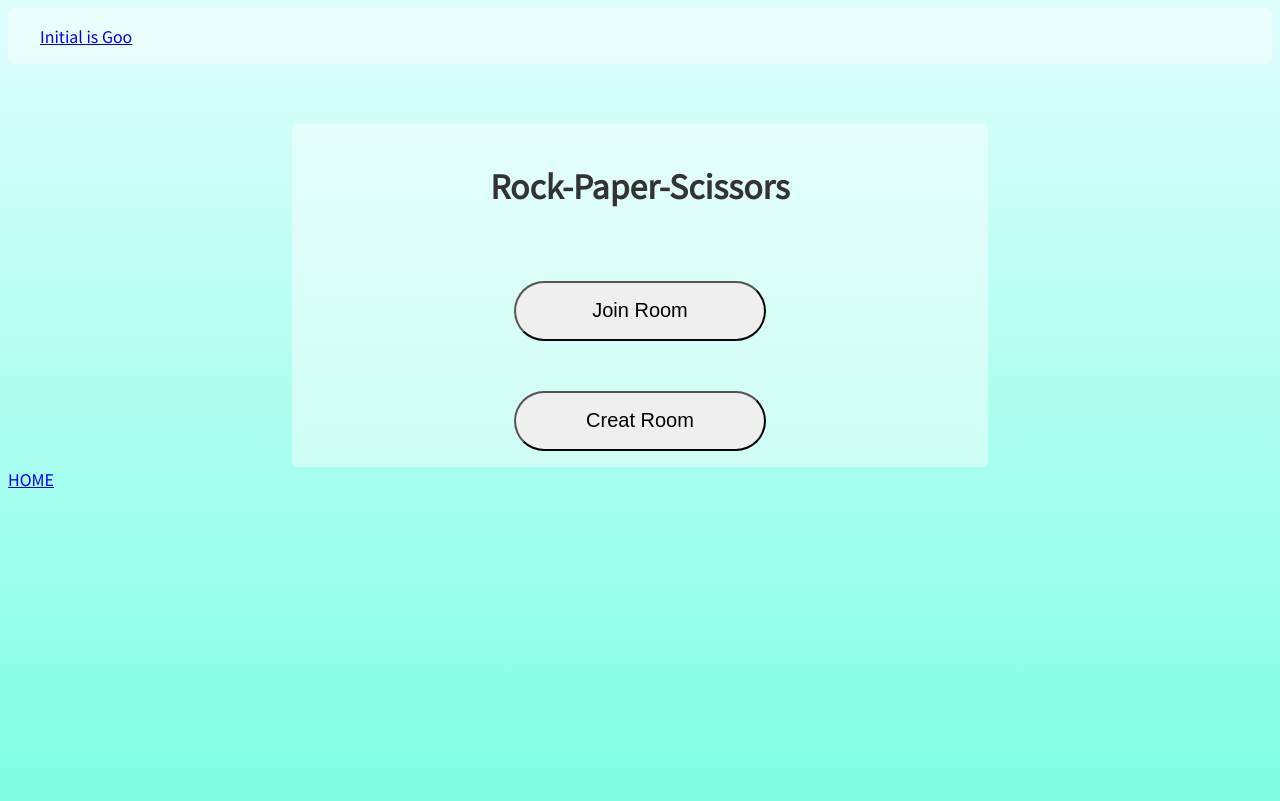
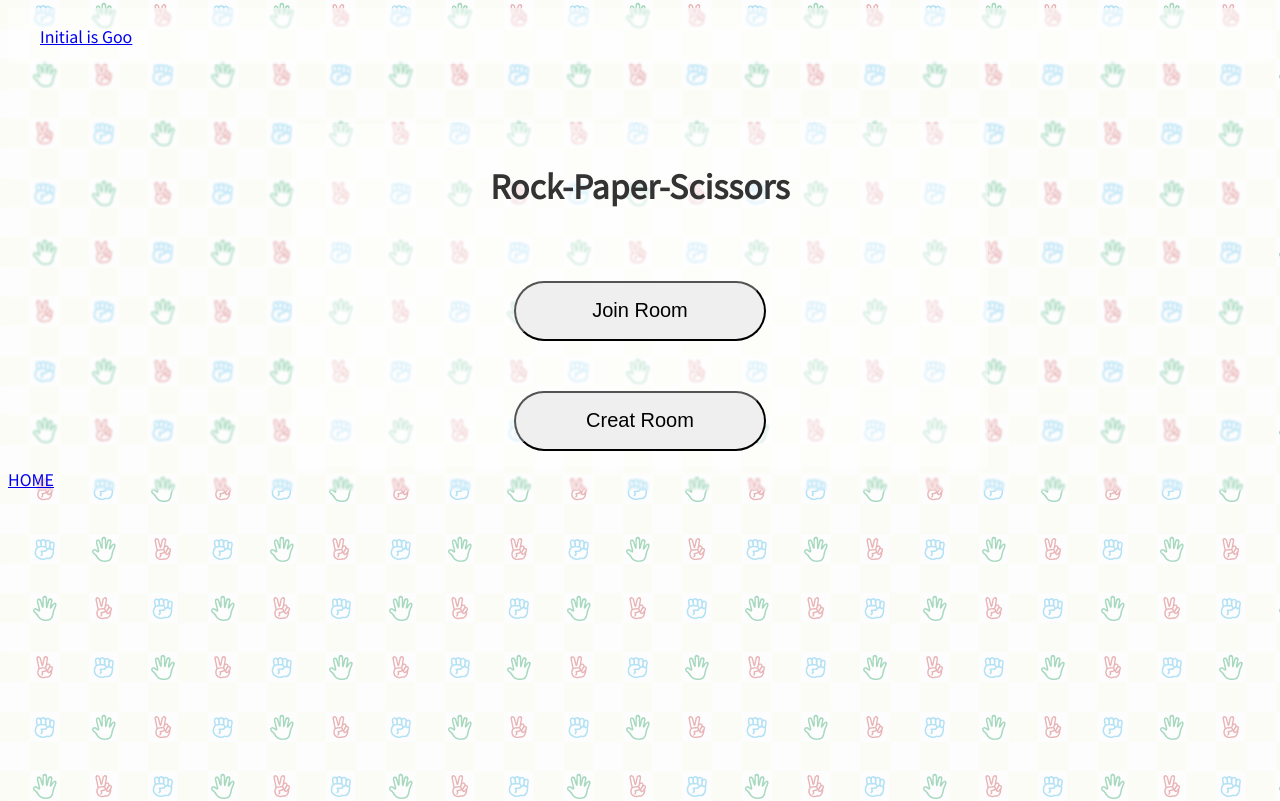
Before and after one commit to rkun123/Initial_is_Goo, a Vue app in the folder frontend/: page / in a window 1280 px wide. Shown: the top 801 px of the page. Built offline with nearby package versions, Linux system fonts and the light colour scheme.

Commit message:
[update] 背景画像の追加

```diff
--- a/frontend/src/App.vue
+++ b/frontend/src/App.vue
@@ -19,10 +19,8 @@ export default {
 </script>
 <style>
 body {
-  background: linear-gradient(#d8fdfbd3, #69ffdf);
-  background-position: center center;
-  background-repeat: no-repeat;
-  background-size: 100%;
+  background: url(/back_img/haikei-plesio.png);
+  backdrop-filter: blur(1px)
 }
 #app {
   font-family: 'Noto Sans JP', sans-serif;
```
Also changed, not shown: frontend/public/back_img/haikei-plesio.png (added).
